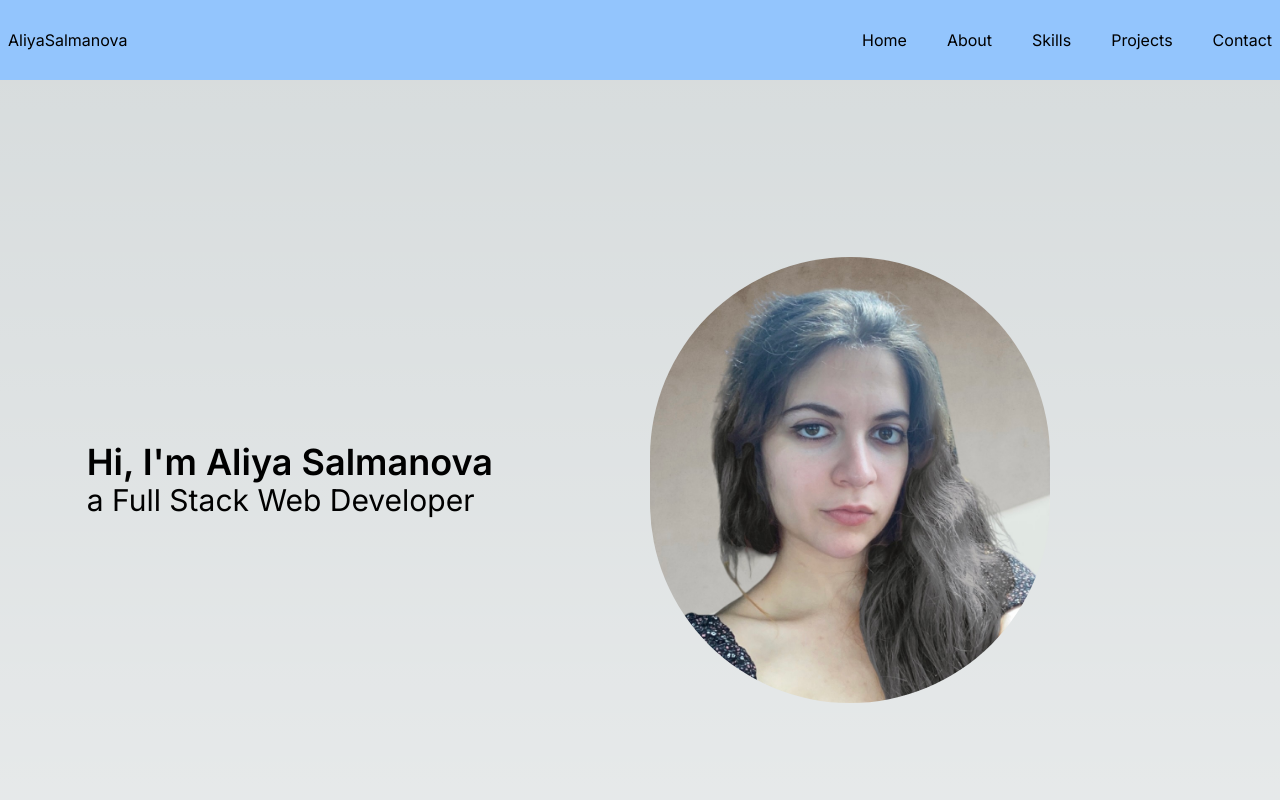
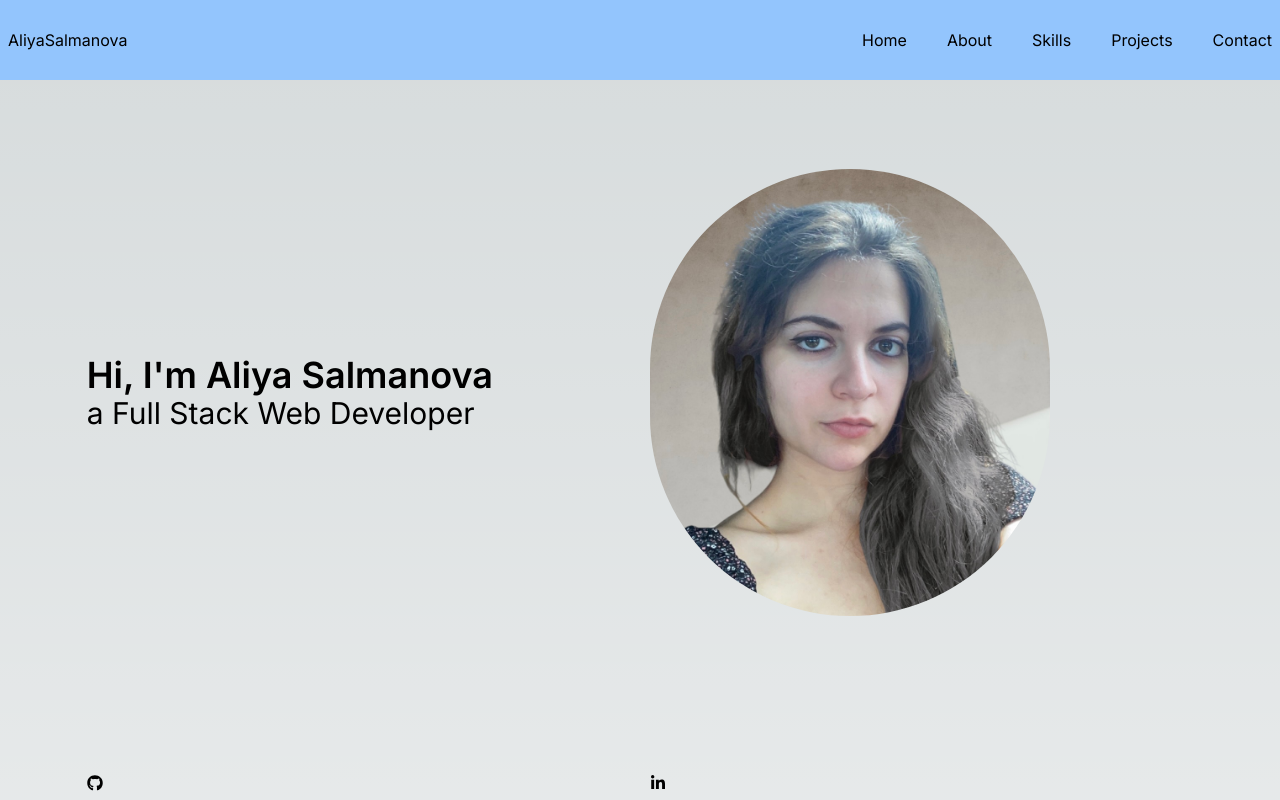
Before and after one commit to AliyaSalmanova1/Personal-Portfolio, a Next.js app in the folder nextjs-dashboard/: page / in a window 1280 px wide. Shown: the top 800 px of the page. Built offline with nearby package versions, Linux system fonts and the light colour scheme.

Commit message:
added github and linkedin icons

```diff
--- a/nextjs-dashboard/src/components/Home.tsx
+++ b/nextjs-dashboard/src/components/Home.tsx
@@ -1,5 +1,6 @@
 import React from "react"
 import Image from "next/image"
+import {FaGithub, FaLinkedinIn} from "react-icons/fa"
 
 
 const Home = () => {
@@ -13,9 +14,18 @@ const Home = () => {
             </div>
 
             <Image className="rounded-full"
-            src="/profilePhoto.jpg"  alt="photo"
+             src="/profilePhoto.jpg"  alt="photo"
              width="400"
-             height="400" />
+             height="400"
+            />
+            <a
+             href="https://github.com/AliyaSalmanova1">
+                <FaGithub />
+            </a>
+            <a
+             href="https://www.linkedin.com/in/aliya-salmanova-4150711b6/">
+                <FaLinkedinIn />
+            </a>
 
 
         </div>
```
